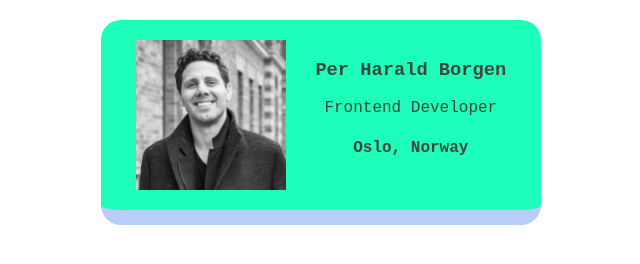
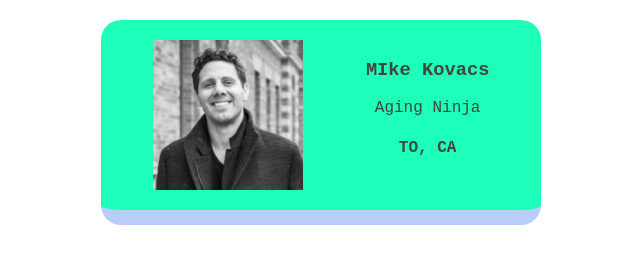
Before and after one commit to mikejkovacs/biz-card-test, a website built with Vite: page index.html in a window 1280 px wide. Shown: the whole page, without its empty margins (319-959 px from the left). Built offline with nearby package versions, Linux system fonts and the light colour scheme; files whose address does not match are found by name.

Commit message:
Update index.html

```diff
--- a/index.html
+++ b/index.html
@@ -6,9 +6,9 @@
         <div class="card">
             <img class="avatar" src="images/mike.jpeg">
             <div >
-                <h3>Per Harald Borgen</h3>
-                <p>Frontend Developer</p>
-                <h4>Oslo, Norway</h4>
+                <h3>MIke Kovacs</h3>
+                <p>Aging Ninja</p>
+                <h4>TO, CA</h4>
             </div>
         </div>
     </body>
```
